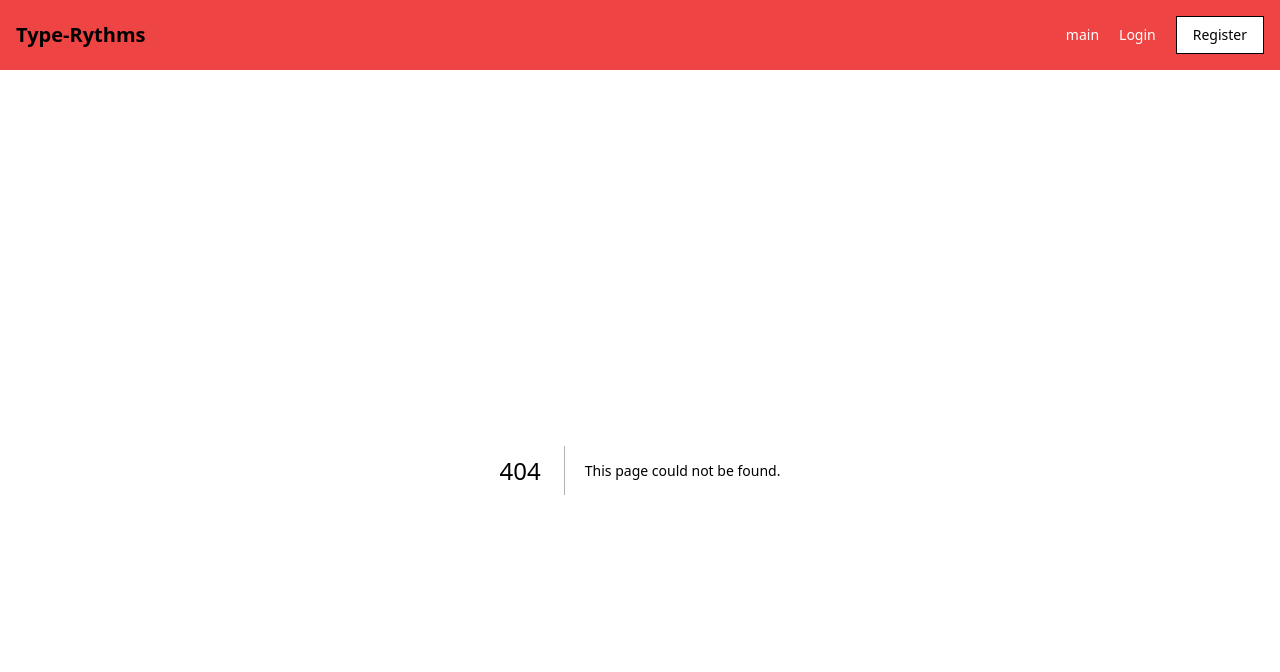
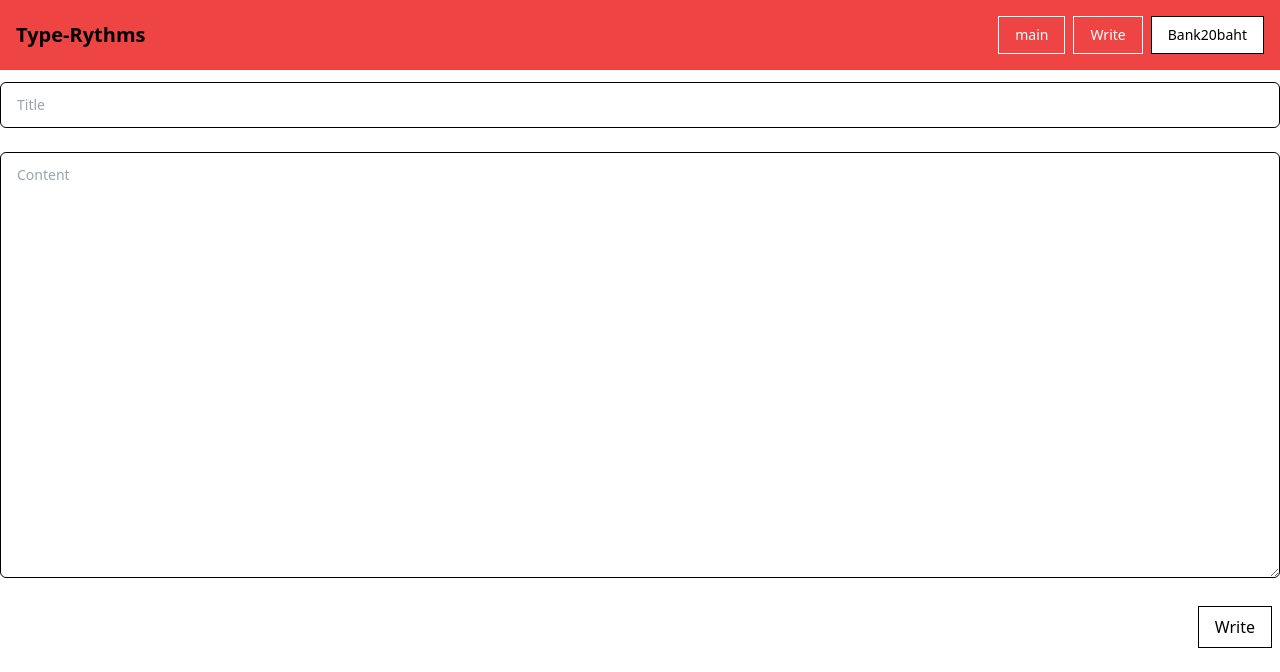
Before and after one commit to bank20baht/Type-Rythms_web-blog, a Next.js app in the folder frontend/: page /Write in a window 1280 px wide. Before the commit this address had no page. Shown: the top 672 px of the page. Built offline with nearby package versions, Linux system fonts and the light colour scheme.

Commit message:
add Article page, Write page

```diff
--- a/frontend/components/CardArticleComponent.tsx
+++ b/frontend/components/CardArticleComponent.tsx
@@ -13,9 +13,9 @@ const CardArticleComponent = (props: any) => {
 
     return (
         <div onClick={() => {
-            router.push("/article/" + article._id)
+            router.push("/Article/" + article._id)
         }}>
-            <div className="sm:items-center m-3 flex flex-col justify-center bg-white border shadow-md rounded-xl p-4 md:p-5 hover:shadow-2xl hover:text-red-400">
+            <div className="max-w-[120rem] w-full mx-auto sm:items-center m-3 flex flex-col justify-center bg-white border shadow-md rounded-xl p-4 md:p-5 hover:shadow-2xl hover:text-red-400">
                 <h1 className='font-bold text-2xl'>{article.title}</h1>
                 <div className='flex flex-row justify-center'>
                     <img className='rounded-full w-6 h-6 m-1' src={article?.user_img} alt="u_img"/>
--- a/frontend/components/NavbarComponent.tsx
+++ b/frontend/components/NavbarComponent.tsx
@@ -1,17 +1,19 @@
 import React from "react";
 
 const NavbarComponent = () => {
-  const islogin = false;
+  const islogin = true;
   const user = "Bank20baht"
   return (
     <header className="navbar">
     <nav className="max-w-[120rem] w-full mx-auto px-4 sm:flex sm:items-center sm:justify-between" aria-label="Global">
-      <a className="logo" href="#">Type-Rythms</a>
-      <div className=" flex flex-row items-center gap-5 mt-5 sm:justify-end sm:mt-0 sm:pl-5">
-        <a className="navbar-text" href="/" aria-current="page">main</a>
+      <a className="logo" href="/">Type-Rythms</a>
+      <div className=" flex flex-row items-center gap-2 mt-5 sm:justify-end sm:mt-0 sm:pl-5">
+        <a className="buttom-secondary" href="/" aria-current="page">main</a>
         { islogin ?
           <>
+            <a className="buttom-secondary" href="/Write">Write</a>
             <a className="buttom-primary" href="/Account">{user}</a>
+
           </>
         :
           <>
--- /dev/null
+++ b/frontend/pages/Article/[id].tsx
@@ -0,0 +1,63 @@
+import axios from "axios";
+import { useRouter } from "next/router";
+import React, { useState, useEffect } from "react";
+
+export type ArticleData = {
+  _id: string;
+  title: string;
+  content: string;
+  user_email: string;
+  timestamp: string;
+  user_name: string;
+  user_img: string;
+};
+
+const apiURL = "http://localhost:5000/api/article/";
+
+const Article = () => {
+  const router = useRouter();
+  const { id } = router.query;
+  const [article, setArticle] = useState<ArticleData | null>();
+  useEffect(() => {
+    const getArticleById = async () => {
+      try {
+        const response = await axios.get(apiURL + id);
+        setArticle(response.data);
+        console.log(response.data);
+      } catch (error) {
+        console.error(error);
+      }
+    };
+
+    if (id) {
+      getArticleById();
+    }
+  }, [id]);
+
+  const deleteArticle = async () => {
+    await axios.delete(apiURL + id);
+    setArticle(null);
+    router.push("/");
+  };
+
+  return (
+    <div className="max-w-[120rem] w-full mx-auto">
+      <div className="sm:items-center m-3 flex flex-col justify-center bg-white border shadow-md rounded-xl p-4 md:p-5">
+        <h1>{article?.title}</h1>
+      </div>
+      <div className="sm:items-center m-3 flex flex-col justify-center bg-white border shadow-md rounded-xl p-4 md:p-5">
+        <p>{article?.content}</p>
+      </div>
+      <div className="flex flex-row justify-end p-2 m-2">
+        <img
+          className="rounded-full w-6 h-6 m-1"
+          src={article?.user_img}
+          alt="u_img"
+        />
+        <h2 className="m-1">{article?.user_name}</h2>
+      </div>
+    </div>
+  );
+};
+
+export default Article;
--- /dev/null
+++ b/frontend/pages/Write/index.tsx
@@ -0,0 +1,16 @@
+import React from 'react'
+
+const index = () => {
+  return (
+    <div className='content-center flex flex-col justify-center '>
+        <input type="text" className="max-w-[120rem] w-full mx-auto m-3 py-3 px-4 block border border-black rounded-md text-sm focus:border-blue-500 focus:ring-blue-500 " placeholder="Title"></input>
+        <textarea className="m-3 py-3 px-4 block max-w-[120rem] w-full mx-auto border border-black rounded-md text-sm focus:border-blue-500 focus:ring-blue-500" rows={20} placeholder="Content"></textarea>
+        <div className="flex justify-end p-2 m-2 max-w-[120rem] w-full mx-auto">
+            <div className='buttom-primary'>Write</div>
+      </div>
+    </div>
+
+  )
+}
+
+export default index
--- a/frontend/pages/api/hello.ts
+++ /dev/null
@@ -1,13 +0,0 @@
-// Next.js API route support: https://nextjs.org/docs/api-routes/introduction
-import type { NextApiRequest, NextApiResponse } from 'next'
-
-type Data = {
-  name: string
-}
-
-export default function handler(
-  req: NextApiRequest,
-  res: NextApiResponse<Data>
-) {
-  res.status(200).json({ name: 'John Doe' })
-}
--- a/frontend/styles/globals.css
+++ b/frontend/styles/globals.css
@@ -15,11 +15,17 @@
   .buttom-primary {
     @apply py-2 px-4 border border-black font-medium text-black bg-white hover:bg-red-600 hover:text-white;
   }
+  .buttom-secondary {
+    @apply py-2 px-4 bg-red-500 border border-white text-white hover:bg-white hover:text-black
+  }
   .navbar-text {
     @apply font-medium text-white hover:text-gray-400;
   }
   .logo {
     @apply flex-none text-xl font-semibold dark:text-white;
+  }
+  .contaniner {
+    @apply max-w-[120rem] w-full mx-auto;
   }
 }
 /*
```
